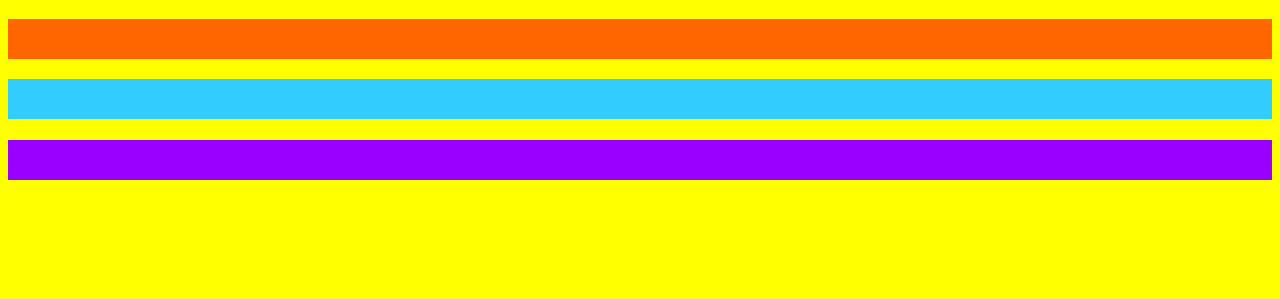
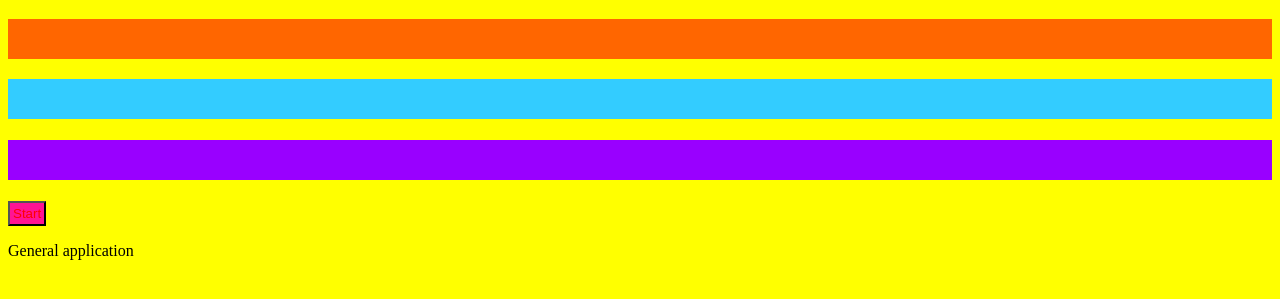
Before and after one commit to lovely1/project2, a plain HTML site: page index.html in a window 1280 px wide. Shown: the part 101-400 px from the top of the page. Drawn offline with nearby package versions, Linux system fonts and the light colour scheme.

Commit message:
Update index.html

```diff
--- a/index.html
+++ b/index.html
@@ -44,5 +44,7 @@
 <!-- /Header4-->
 </head>
 <body>
+<button>Start</button>
+  <p>General application</p>
 </body>
 </html>
```
